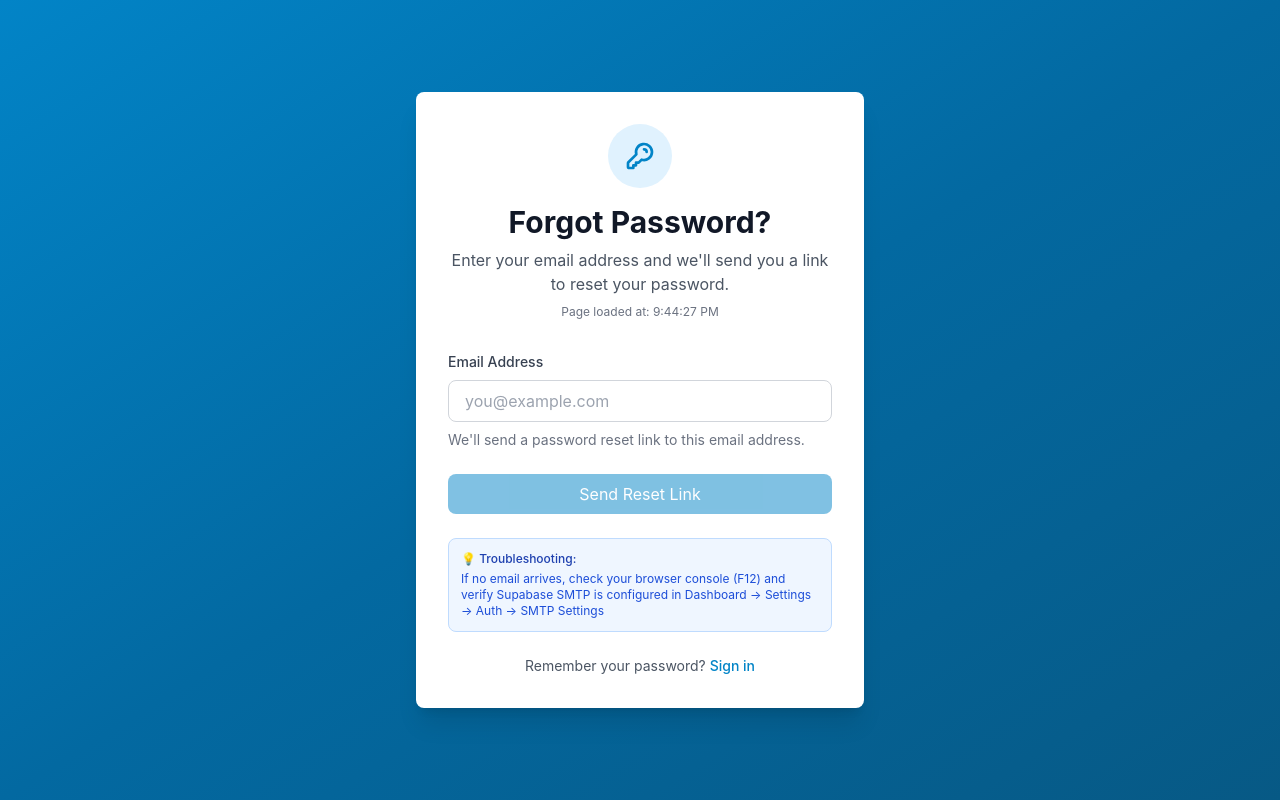
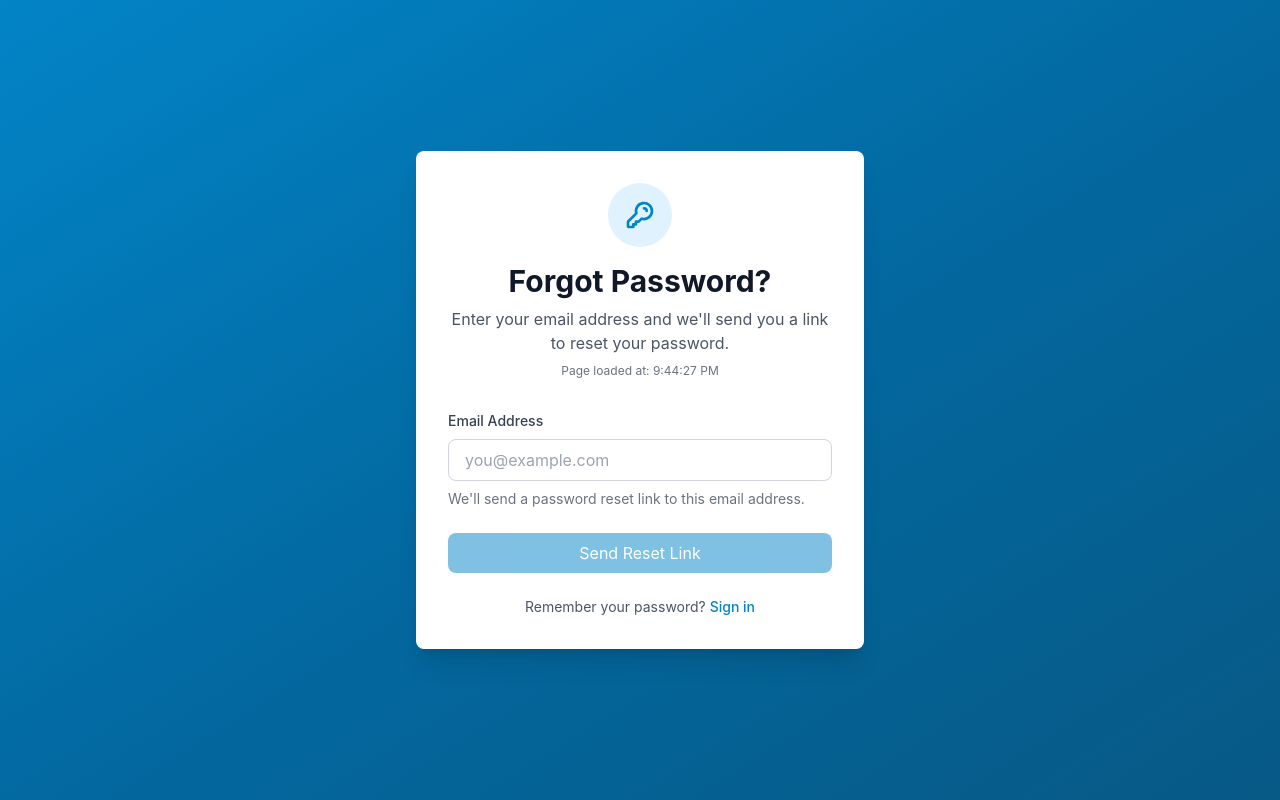
Before and after one commit to sdkoncept/nigerian-real-estate, a React (Vite) app in the folder frontend/: page /forgot-password in a window 1280 px wide. Built offline with nearby package versions, Linux system fonts and the light colour scheme; no server answers.

Commit message:
Remove troubleshooting section from forgot password page

```diff
--- a/frontend/src/pages/ForgotPasswordPage.tsx
+++ b/frontend/src/pages/ForgotPasswordPage.tsx
@@ -328,13 +328,6 @@ export default function ForgotPasswordPage() {
                 Click the button above to send a password reset link to {email}
               </p>
             )}
-
-            <div className="mt-4 p-3 bg-blue-50 border border-blue-200 rounded-lg">
-              <p className="text-xs text-blue-800 font-medium mb-1">💡 Troubleshooting:</p>
-              <p className="text-xs text-blue-700">
-                If no email arrives, check your browser console (F12) and verify Supabase SMTP is configured in Dashboard → Settings → Auth → SMTP Settings
-              </p>
-            </div>
           </form>
         )}
 
```
